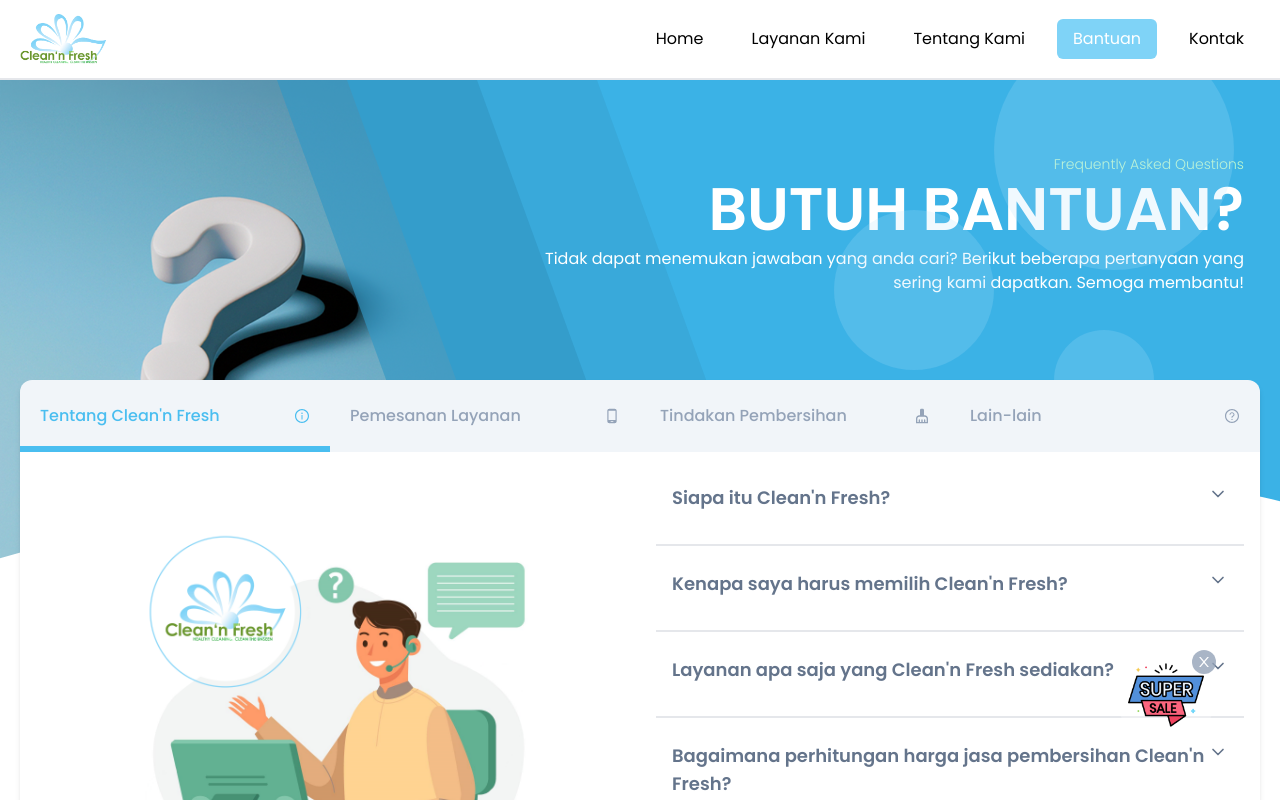
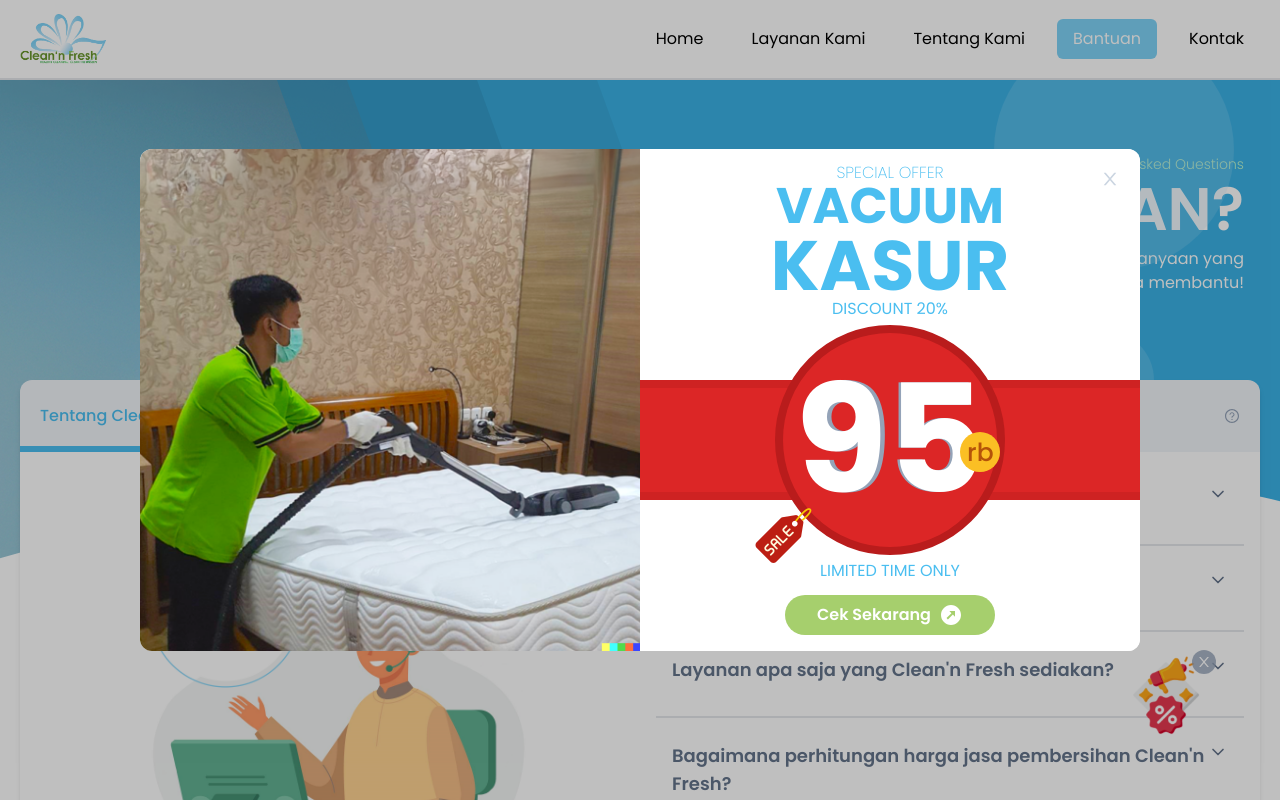
Before and after one commit to bryanhad/cleanNFresh1.1, a React (Vite) app: page /cleanNFresh1.1/bantuan in a window 1280 px wide. Shown: the top 800 px of the page. Built offline with nearby package versions, Linux system fonts and the light colour scheme.

Commit message:
adjusting the closing of the promo button!

```diff
--- a/src/components/Modal.jsx
+++ b/src/components/Modal.jsx
@@ -5,7 +5,7 @@
   return (
     show && (
       <div className="fixed z-[99] top-[0px] left-0 w-[100%] h-screen bg-black/25 flex justify-center items-center">
-        <div className={`relative w-[80%] max-w-[1000px] max-h-[75%] ${color}`}>
+        <div className={`relative w-[80%] max-w-[1000px] max-h-[75%] ${color} rounded-xl overflow-hidden`}>
           {children}
           <button
             onClick={() => setShowModal(!show)}
--- a/src/components/Navbar.jsx
+++ b/src/components/Navbar.jsx
@@ -7,7 +7,7 @@
 import CleaningServicesIcon from '@mui/icons-material/CleaningServices'
 import QuizIcon from '@mui/icons-material/Quiz'
 import CallIcon from '@mui/icons-material/Call'
-import { useState } from 'react'
+import { useEffect, useState } from 'react'
 import PropTypes from 'prop-types'
 
 import PromoButton from '../components/PromoButton'
@@ -18,6 +18,12 @@
   const [nav, setNav] = useState(false)
   const [showButton, setShowButton] = useState(true)
   const [showModal, setShowModal] = useState(false)
+
+  useEffect(() => {
+    setTimeout(() => {
+      setShowModal(true)
+    }, 3000);
+  }, [])
 
   const navButtonStyle = 'px-4 py-2 rounded-md'
   const burgerNavLinkStyle = 'flex items-center py-2 gap-3 px-4'
--- a/src/components/PromoButton.jsx
+++ b/src/components/PromoButton.jsx
@@ -1,6 +1,6 @@
-import PropTypes from 'prop-types'
-import { AiOutlineClose } from 'react-icons/ai'
-import PromoImg from '../assets/icons/promo.png'
+import PropTypes from "prop-types";
+import { AiOutlineClose } from "react-icons/ai";
+import hotSale from "../assets/icons/sales.png";
 
 const PromoButton = ({
   children,
@@ -9,29 +9,42 @@
   show,
   setShowButton,
 }) => {
-  const BUTTON_STYLE = 'w-[100px] h-[100px]'
+  const BUTTON_STYLE = "w-[100px] h-[100px]";
 
-  return ( show &&
-    <div className={`fixed ${zIndex} bottom-[50px] right-[5%] rounded-full `}>
+  return (
+    <div
+      onClick={show ? undefined : () => setShowButton(true)}
+      className={`fixed ${zIndex} bottom-[50px] duration-200 ${
+        show ? "right-[5%]" : "right-[0] translate-x-[50%]"
+      }  rounded-full `}
+    >
       <button
-        onClick={() => setShowModal(true)}
+        onClick={show ? () => setShowModal(true) : undefined}
         type="button"
-        className={`${BUTTON_STYLE} bg-white/30 rounded-full p-3 font-bold flex items-center relative justify-center text-white myBounce`}
+        className={`${BUTTON_STYLE}  rounded-full duration-500 p-2 font-bold flex items-center relative justify-center text-white ${
+          show ? "myBounce" : "bg-amber-300 opacity-[50%]"
+        }`}
       >
-        <img src={PromoImg} alt="" />
+        <img src={hotSale} alt="" />
       </button>
-        <button onClick={() => setShowButton(false)} type='button' className='absolute top-0 right-0 bg-slate-400/80 text-white rounded-full p-1'>
-            <AiOutlineClose/>
-        </button>
+      <button
+        onClick={() => setShowButton(false)}
+        type="button"
+        className="absolute top-0 right-0 bg-slate-400/80 text-white rounded-full p-1"
+      >
+        <AiOutlineClose />
+      </button>
       {children}
     </div>
-  )
-}
+  );
+};
 
 PromoButton.propTypes = {
   children: PropTypes.element,
   zIndex: PropTypes.string,
   setShowModal: PropTypes.func,
-}
+  show: PropTypes.bool,
+  setShowButton: PropTypes.func,
+};
 
-export default PromoButton
+export default PromoButton;
--- a/src/components/PromoStuffs/PromoKasur.jsx
+++ b/src/components/PromoStuffs/PromoKasur.jsx
@@ -1,8 +1,8 @@
-import LOGO from "../../assets/cleanNFreshLogo.png";
+// import LOGO from "../../assets/cleanNFreshLogo.png";
 import vacuumImgMobile from "../../assets/photos/vacuumPromo.png";
 import vacuumImg from "../../assets/photos/vacuumOnlyGood.png";
 import saleTag from "../../assets/icons/saleTag.png";
-import bedBug from "../../assets/photos/bed-bug.jpg";
+// import bedBug from "../../assets/photos/bed-bug.jpg";
 import Price from "../Price";
 import MyButton from "../MyButton";
 
```
Also changed, not shown: src/assets/icons/hotsale.png (added), src/assets/icons/sales.png (added).
